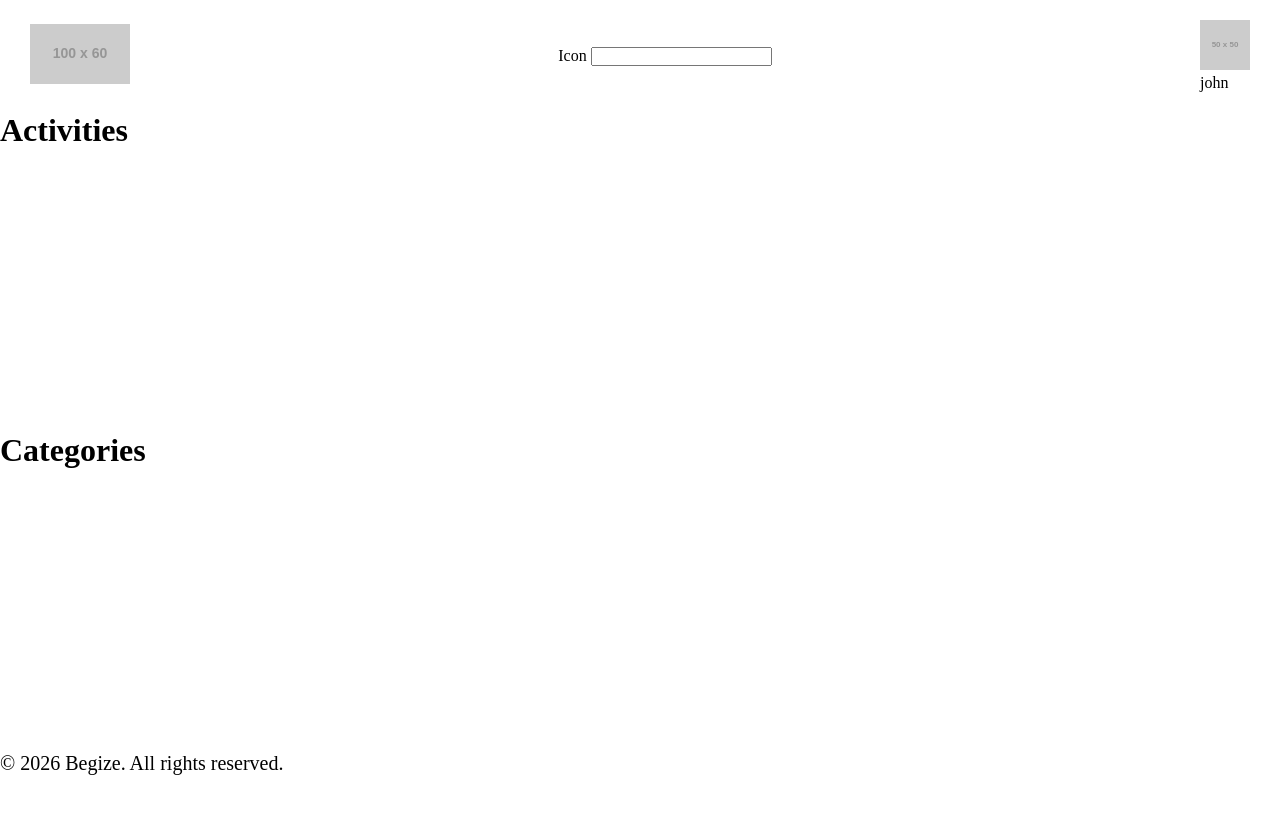
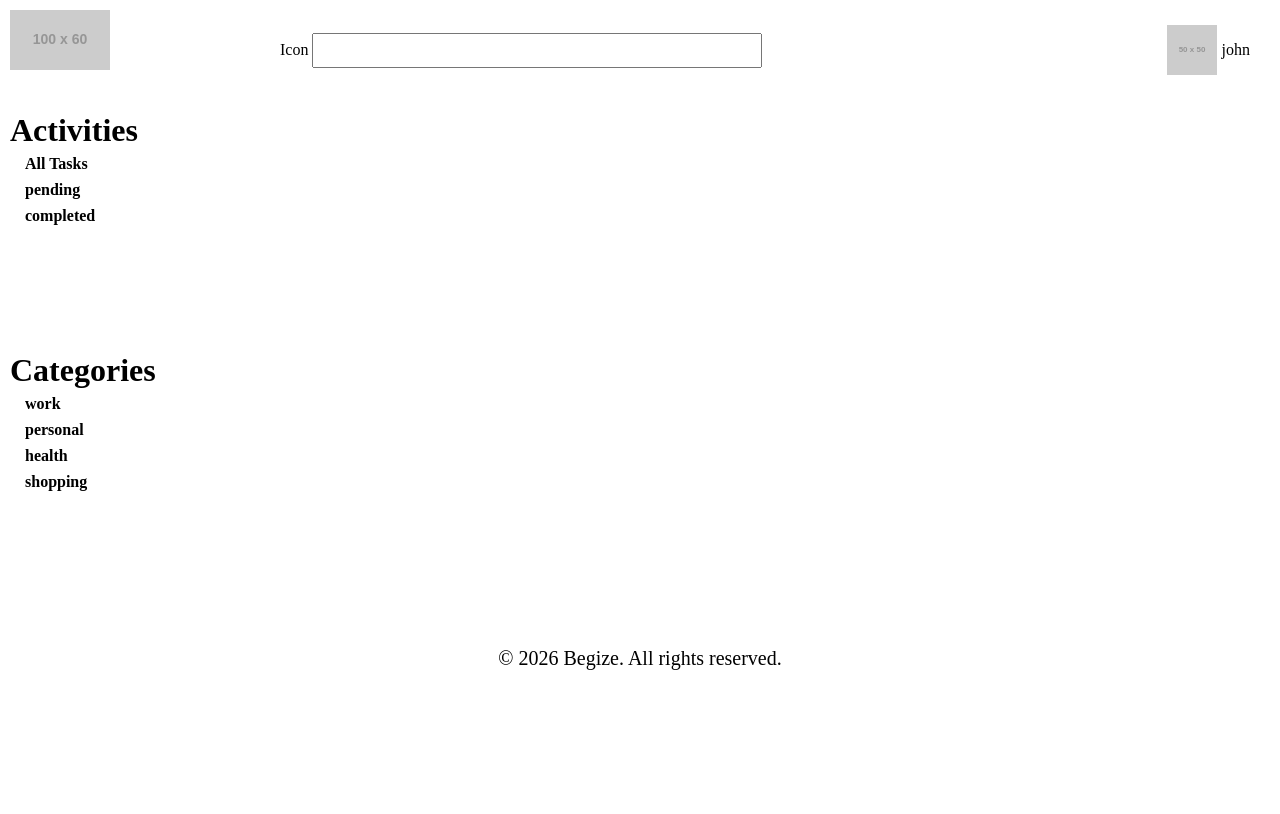
Before and after one commit to haymanotkefyalew/Begize-todo-app, a plain HTML site: page src/main.html in a window 1280 px wide. Drawn offline with Linux system fonts and the light colour scheme; placeholder pictures from the web are drawn by us.

Commit message:
Feat: chang the layout of the page

```diff
--- a/src/main.css
+++ b/src/main.css
@@ -1,8 +1,8 @@
 .main-container{
     display: grid;
-    grid-template-columns: 300px 1fr 0;
-    grid-template-rows: 1fr auto 80px;
-    grid-template-areas: "header header header " "sidebar main other" "footer footer footer";
+    grid-template-columns: 250px 1fr ;
+    grid-template-rows: 100px auto 80px;
+    grid-template-areas: "sidebar header " "sidebar main" "footer footer";
 }
 
 .m-header{
@@ -15,10 +15,14 @@
 .sidebar{
     grid-area: sidebar;
     display: grid;
-    grid-template-columns: 1fr;
-    grid-template-rows: 1fr 1fr;
-    height: 450px;
-    min-height: 80vh;
+    grid-template-rows: 100px auto;
+    min-height: 520px;
+    /* height: 100vh; */
+    padding: 10px 10px;
+}
+.sidebar-cont{
+    display: flex;
+    flex-direction: column;
 }
 .center-content{
     grid-area: main;
@@ -29,3 +33,45 @@
 .footer{
     grid-area: footer;
 }
+.categories-cont, .activities-cont{
+        height: 240px;
+            overflow-y: scroll;
+            position: relative;
+            scrollbar-width: thin;
+}
+.activities,.categories{
+    display: flex;
+    flex-direction: column;
+    margin-left: 15px;
+    gap: 8px;
+    margin-top: 45px;
+
+}
+
+.sidebar-cont h3{
+    position: absolute;
+    top: 2px;
+}
+
+/* search */
+.search{
+    display: flex;
+    align-items: center;
+    gap: 4px;
+}
+
+.search input{
+    width: 450px;
+    height: 35px;
+}
+.profile-photo{
+    display: flex;
+    align-items: center;
+    gap: 5px;
+}
+footer{
+    padding: 10px ;
+    display: flex;
+    justify-content: center;
+    align-items: flex-end;
+}
--- a/src/main.html
+++ b/src/main.html
@@ -10,11 +10,6 @@
   <body>
     <div class="main-container">
       <header class="m-header">
-        <div class="m-logo">
-          <a href="index.html"
-            ><img src="https://placehold.co/100x60/000000/FFFFFF/png" alt=""
-          /></a>
-        </div>
         <div class="search">
           <label for="search">Icon</label>
           <input type="search" name="search" id="search" />
@@ -27,17 +22,33 @@
         </div>
       </header>
       <section class="sidebar">
-        <div class="activities-cont">
-          <h3 class="activities-heading">Activities</h3>
-          <div class="activities"></div>
+        <div class="m-logo">
+          <a href="index.html"
+            ><img src="https://placehold.co/100x60/000000/FFFFFF/png" alt=""
+          /></a>
         </div>
-        <div class="categories-cont">
-          <h3 class="categories-heading">Categories</h3>
-          <div class="categories"></div>
+        <div class="sidebar-cont">
+          <div class="activities-cont">
+            <h3 class="activities-heading">Activities</h3>
+            <div class="activities">
+              <h4>All Tasks</h4>
+              <h4>pending</h4>
+              <h4>completed</h4>
+            </div>
+          </div>
+          <div class="categories-cont">
+            <h3 class="categories-heading">Categories</h3>
+            <div class="categories">
+              <h4>work</h4>
+              <h4>personal</h4>
+              <h4>health</h4>
+              <h4>shopping</h4>
+            </div>
+          </div>
         </div>
       </section>
       <section class="center-content"></section>
-      <section class="right-sidebar"></section>
+      <!-- <section class="right-sidebar"></section> -->
       <footer class="footer">
         <p class="footer-text">&copy; 2026 Begize. All rights reserved.</p>
       </footer>
```
